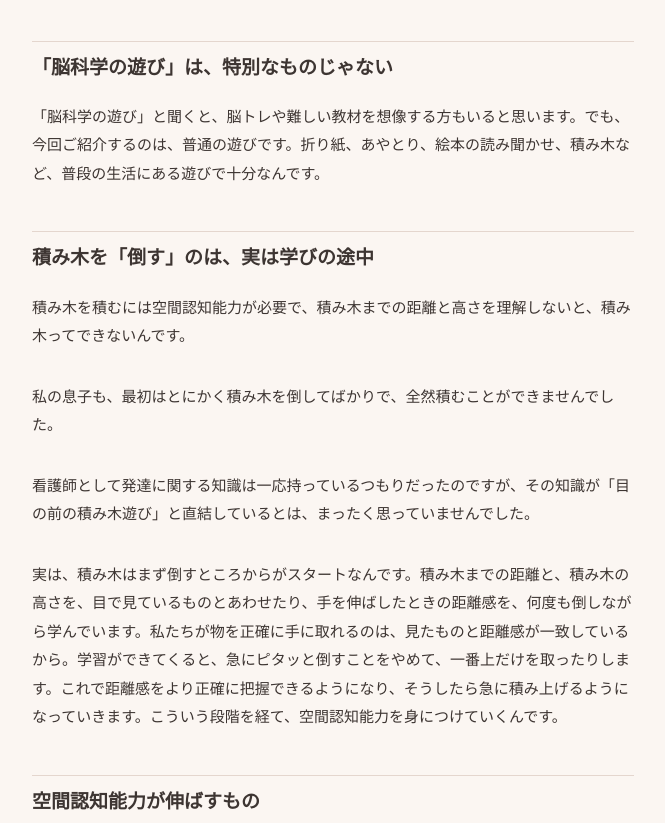
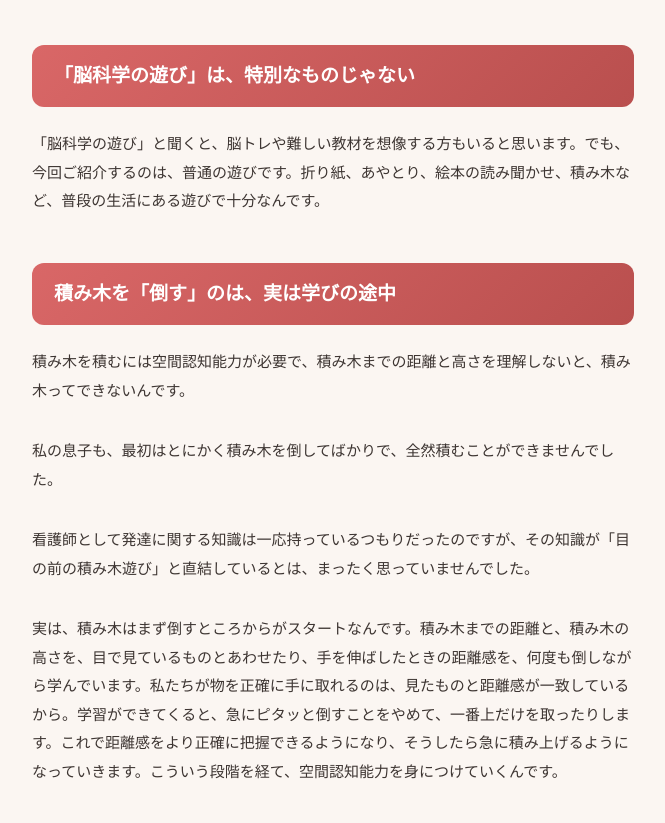
Before and after one commit to harkatogami-wq/noiku-video-lp, a plain HTML site: page ep3/index.html in a window 1280 px wide. Shown: the part 1540-2363 px from the top of the page, without its empty margins (178-843 px from the left). Drawn offline with Linux system fonts and the light colour scheme; a web font is replaced by a local one.

Commit message:
各セクション見出しをローズ色バナー型デザインに変更

```diff
--- a/ep3/index.html
+++ b/ep3/index.html
@@ -110,9 +110,11 @@
   .watch-note a{color:var(--rose-deeper);font-weight:700;text-decoration:underline;}
 
   .article h2{
-    font-size:19px;margin:44px 0 16px;padding-top:8px;border-top:1px solid var(--gray-line);
+    font-size:19px;color:#fff;margin:48px 0 22px;padding:17px 22px;
+    background:linear-gradient(135deg,var(--rose-deep),var(--rose-deeper));
+    border-radius:12px;line-height:1.5;
   }
-  .article h2:first-child{margin-top:0;border-top:none;padding-top:0;}
+  .article h2:first-child{margin-top:0;}
   .article p{font-size:15px;color:var(--ink);margin:0 0 32px;}
   .article .quote{
     background:var(--bg-alt);border-radius:var(--radius-md);
```
Also changed, not shown: ep1/index.html (+4 -2 lines), ep2/index.html (+4 -2 lines), ep4/index.html (+4 -2 lines).
